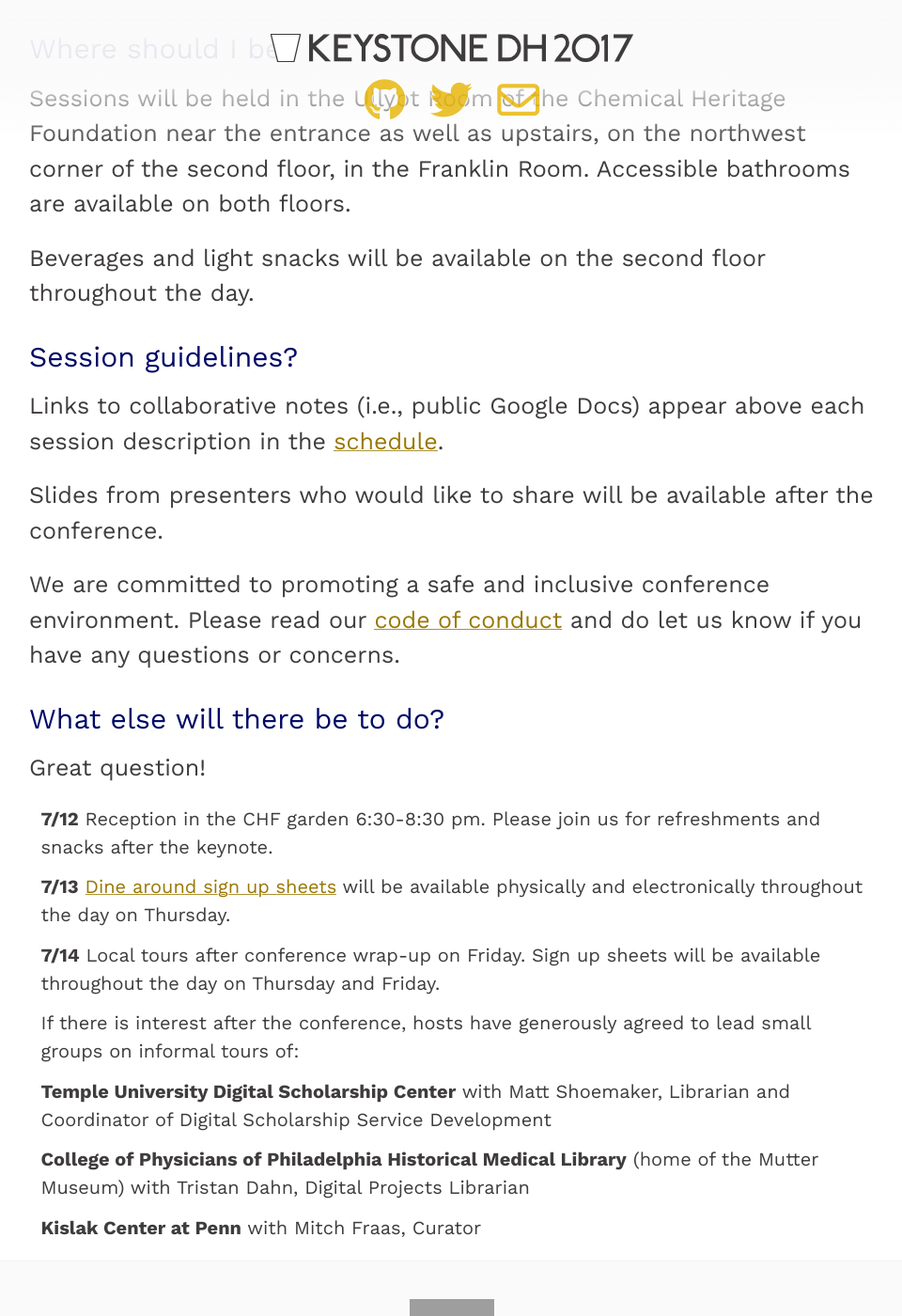
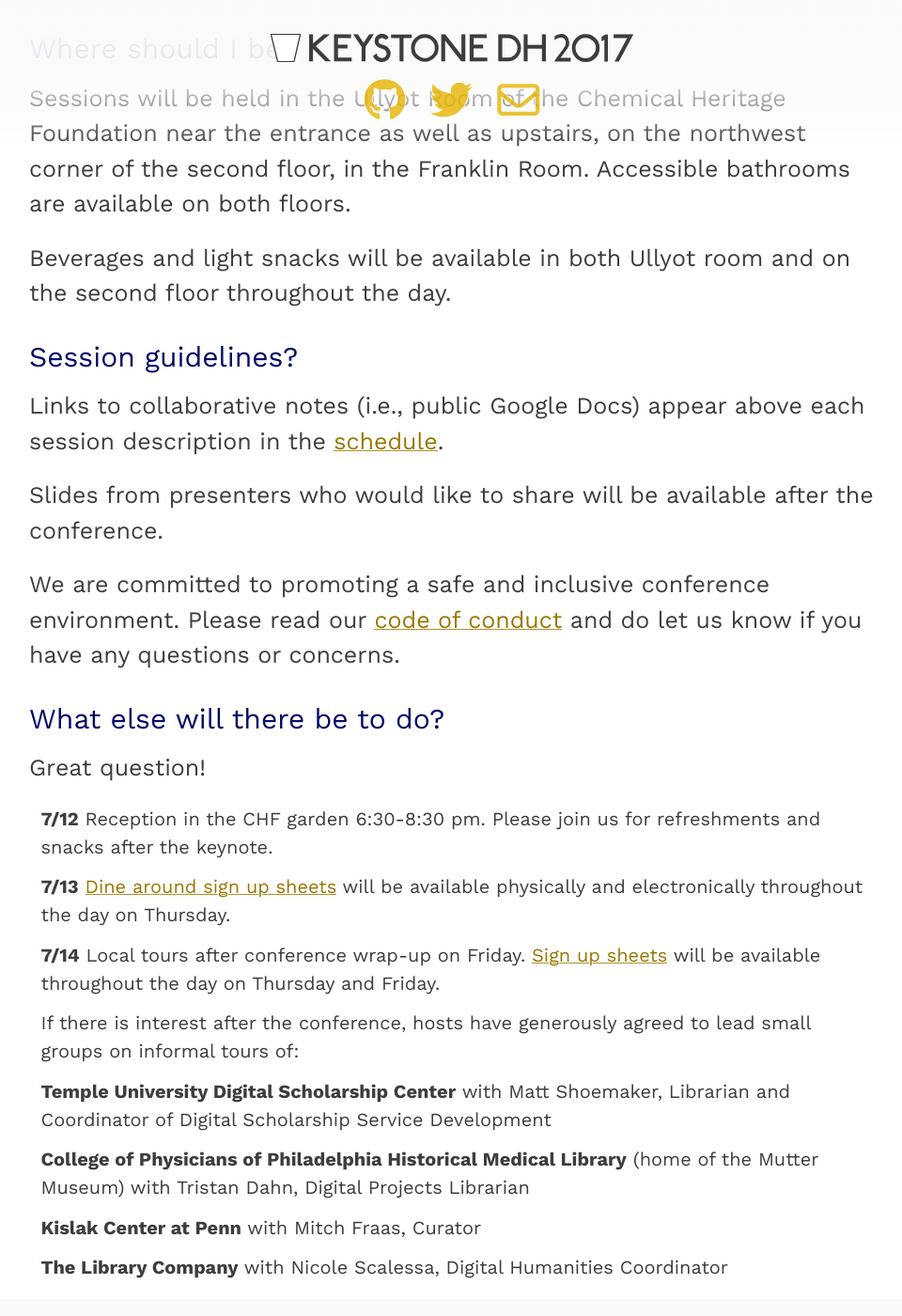
Before and after one commit to histlib/2017, a Jekyll site: the page built from info.md, in a window 1280 px wide and 1400 px high, scrolled down 789 px. Shown: the whole window at 94% size, without its empty margins (159-1119 px from the left). Built offline with Jekyll 4.4.1, drawn with Linux system fonts in a browser that asks for light colours; nearby versions of some CDN libraries; grey boxes are pictures that could not be loaded.

Commit message:
adds tour sign up

```diff
--- a/info.md
+++ b/info.md
@@ -23,7 +23,7 @@
 
 Sessions will be held in the Ullyot Room of the Chemical Heritage Foundation near the entrance as well as upstairs, on the northwest corner of the second floor, in the Franklin Room. Accessible bathrooms are available on both floors.
 
-Beverages and light snacks will be available on the second floor throughout the day.
+Beverages and light snacks will be available in both Ullyot room and on the second floor throughout the day.
 
 ## Session guidelines?
 
@@ -39,8 +39,9 @@
 
 - **7/12** Reception in the CHF garden 6:30-8:30 pm. Please join us for refreshments and snacks after the keynote.
 - **7/13** [Dine around sign up sheets](https://goo.gl/NDSKej) will be available physically and electronically throughout the day on Thursday.
-- **7/14** Local tours after conference wrap-up on Friday. Sign up sheets will be available throughout the day on Thursday and Friday.
+- **7/14** Local tours after conference wrap-up on Friday. [Sign up sheets](https://docs.google.com/spreadsheets/d/10Typ2qDH5KHpe9mYREUCk0zLDvhECnYKtiWZyOK0psU/edit?usp=sharing) will be available throughout the day on Thursday and Friday.
 - If there is interest after the conference, hosts have generously agreed to lead small groups on informal tours of:
 - **Temple University Digital Scholarship Center** with Matt Shoemaker, Librarian and Coordinator of Digital Scholarship Service Development
 - **College of Physicians of Philadelphia Historical Medical Library** (home of the Mutter Museum) with Tristan Dahn, Digital Projects Librarian
 - **Kislak Center at Penn** with Mitch Fraas, Curator
+- **The Library Company** with Nicole Scalessa, Digital Humanities Coordinator
```
